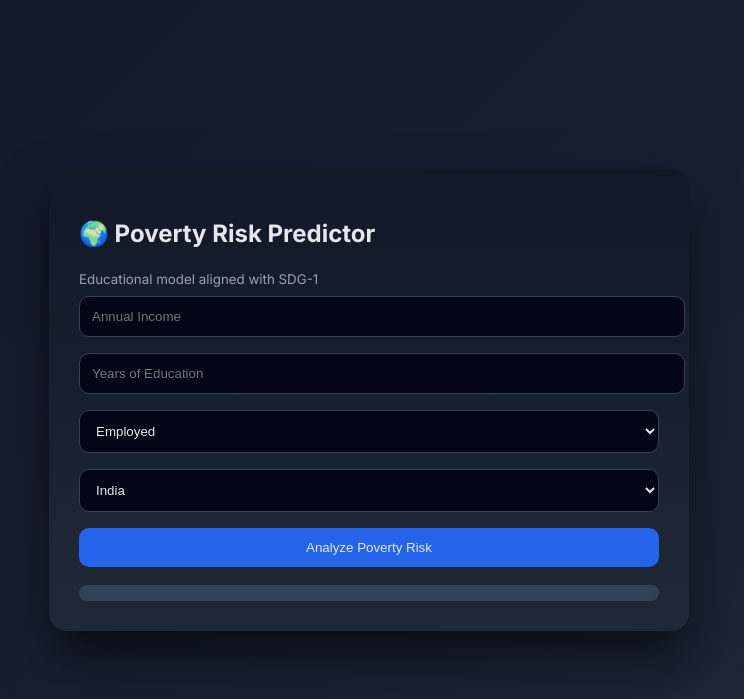
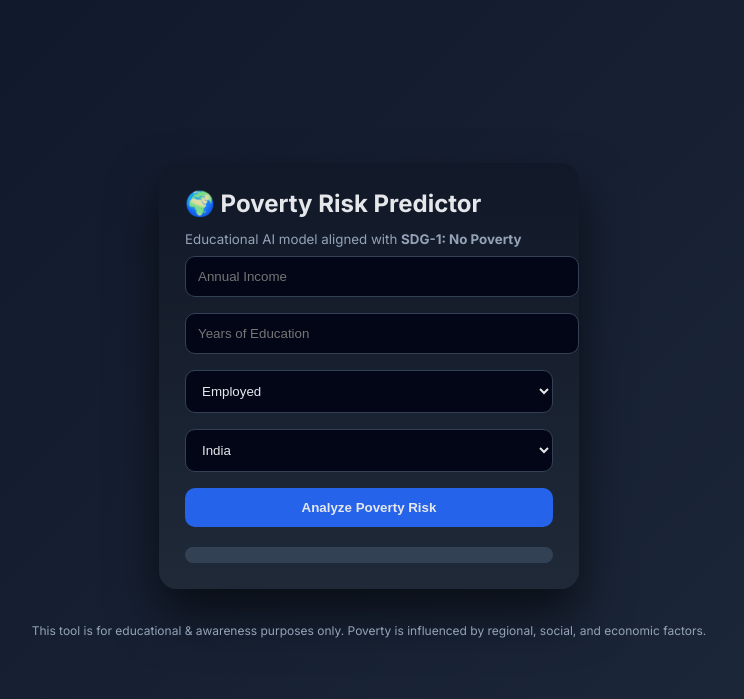
Before and after one commit to Github-of-dp/SDG_Poverty_App, a Flask app: page / in a window 1280 px wide. Shown: the top 699 px of the page, without its empty margins (271-1015 px from the left). Run offline with Flask 3, Linux system fonts and the light colour scheme.

Commit message:
Update index.html

```diff
--- a/templates/index.html
+++ b/templates/index.html
@@ -5,83 +5,155 @@
 <link href="https://fonts.googleapis.com/css2?family=Inter:wght@400;500;600;700&display=swap" rel="stylesheet">
 
 <style>
-body {
-    font-family: 'Inter', sans-serif;
-    background: linear-gradient(135deg,#0f172a,#1e293b);
-    min-height:100vh; display:flex; justify-content:center; align-items:center;
-    color:#e5e7eb; margin:0;
+body{
+    font-family:'Inter',sans-serif;
+    background:linear-gradient(135deg,#0f172a,#1e293b);
+    margin:0; min-height:100vh;
+    display:flex; justify-content:center; align-items:center;
+    color:#e5e7eb;
 }
-.box {
+.container{
+    display:grid;
+    grid-template-columns: 1fr 420px 1fr;
+    gap:24px;
+    max-width:1200px;
+    width:100%;
+    padding:20px;
+}
+.center{
     background:linear-gradient(180deg,#111827,#1f2937);
-    padding:30px; max-width:580px; width:100%;
-    border-radius:18px; box-shadow:0 25px 50px rgba(0,0,0,.6);
+    padding:26px;
+    border-radius:18px;
+    box-shadow:0 25px 50px rgba(0,0,0,.6);
 }
-input,select,button {
-    width:100%; padding:12px; margin:8px 0; border-radius:10px;
-    background:#020617; border:1px solid #334155; color:#e5e7eb;
+.side{
+    display:flex;
+    flex-direction:column;
+    gap:16px;
 }
-button { background:#2563eb; border:none; cursor:pointer; }
-.bar { height:16px; background:#334155; border-radius:999px; overflow:hidden; margin-top:10px; }
-.fill { height:100%; width:0%; transition:.6s; }
-.card {
-    margin-top:18px; background:#020617; border:1px solid #334155;
-    padding:14px; border-radius:14px;
+.card{
+    background:#020617;
+    border:1px solid #334155;
+    border-radius:14px;
+    padding:14px;
 }
-h3 { margin:0 0 8px 0; font-size:15px; }
-ul { padding-left:18px; margin:6px 0; }
-li { font-size:13px; line-height:1.6; color:#cbd5f5; }
-small { color:#94a3b8; }
+h2,h3{margin:0 0 10px 0;}
+small{color:#94a3b8;}
+input,select,button{
+    width:100%;
+    padding:12px;
+    margin:8px 0;
+    border-radius:10px;
+    background:#020617;
+    border:1px solid #334155;
+    color:#e5e7eb;
+}
+button{
+    background:#2563eb;
+    border:none;
+    font-weight:600;
+    cursor:pointer;
+}
+.bar{
+    height:16px;
+    background:#334155;
+    border-radius:999px;
+    overflow:hidden;
+    margin-top:10px;
+}
+.fill{
+    height:100%;
+    width:0%;
+    transition:.6s;
+}
+ul{padding-left:18px;margin:6px 0;}
+li{font-size:13px;color:#cbd5f5;line-height:1.6;}
+.footer{
+    grid-column:1 / -1;
+    text-align:center;
+    font-size:12px;
+    color:#94a3b8;
+    margin-top:10px;
+}
+@media(max-width:1000px){
+    .container{grid-template-columns:1fr;}
+}
 </style>
 </head>
 
 <body>
-<div class="box">
+
+<div class="container">
+
+    <!-- LEFT SIDE -->
+    <div class="side">
+        <div id="why" class="card" style="display:none;">
+            <h3>🧠 Why this result?</h3>
+            <ul>
+                <li id="w1"></li>
+                <li id="w2"></li>
+                <li id="w3"></li>
+            </ul>
+        </div>
+
+        <div id="country" class="card" style="display:none;">
+            <h3>🌍 Country Poverty Context</h3>
+            <p id="context"></p>
+        </div>
+    </div>
+
+    <!-- CENTER -->
+    <div class="center">
         <h2>🌍 Poverty Risk Predictor</h2>
-<small>Educational model aligned with SDG-1</small>
+        <small>Educational AI model aligned with <b>SDG-1: No Poverty</b></small>
 
         <form id="form">
             <input type="number" name="income" placeholder="Annual Income" required>
             <input type="number" name="education" placeholder="Years of Education" required>
-<select name="employment"><option value="1">Employed</option><option value="0">Unemployed</option></select>
-<select name="country"><option>India</option><option>USA</option><option>UK</option><option>UAE</option><option>Nigeria</option><option>Brazil</option></select>
+            <select name="employment">
+                <option value="1">Employed</option>
+                <option value="0">Unemployed</option>
+            </select>
+            <select name="country">
+                <option>India</option>
+                <option>USA</option>
+                <option>UK</option>
+                <option>UAE</option>
+                <option>Nigeria</option>
+                <option>Brazil</option>
+            </select>
             <button>Analyze Poverty Risk</button>
         </form>
 
-<div id="result"></div>
+        <div id="result" style="margin-top:12px;font-weight:600;"></div>
         <div class="bar"><div id="fill" class="fill"></div></div>
+    </div>
 
-<!-- A -->
-<div id="why" class="card" style="display:none;">
-<h3>🧠 Why this result?</h3>
+    <!-- RIGHT SIDE -->
+    <div class="side">
+        <div id="sim" class="card" style="display:none;">
+            <h3>🔮 Scenario Simulation</h3>
             <ul>
-<li id="w1"></li><li id="w2"></li><li id="w3"></li>
+                <li id="s1"></li>
+                <li id="s2"></li>
             </ul>
         </div>
 
-<!-- B -->
-<div id="country" class="card" style="display:none;">
-<h3>🌍 Country Poverty Context</h3>
-<p id="context"></p>
+        <div id="sdg" class="card" style="display:none;">
+            <h3>🎯 SDG Alignment</h3>
+            <p id="sdgtext"></p>
+        </div>
     </div>
 
-<!-- C -->
-<div id="sim" class="card" style="display:none;">
-<h3>🔮 Scenario Simulation</h3>
-<ul>
-<li id="s1"></li><li id="s2"></li>
-</ul>
-</div>
-
-<!-- D -->
+    <!-- SESSION HISTORY -->
     <div id="history" class="card" style="display:none;">
         <h3>📜 Session History</h3>
         <ul id="hist"></ul>
     </div>
 
-<!-- E -->
-<div id="sdg" class="card" style="display:none;">
-<h3>🎯 SDG Alignment</h3>
-<p id="sdgtext"></p>
+    <div class="footer">
+        This tool is for educational & awareness purposes only.
+        Poverty is influenced by regional, social, and economic factors.
     </div>
 
 </div>
@@ -92,34 +164,30 @@ e.preventDefault();
     const res = await fetch("/predict",{method:"POST",body:new FormData(e.target)});
     const d = await res.json();
 
-document.getElementById("result").innerText = `Risk: ${d.risk}% (${d.level})`;
-document.getElementById("fill").style.width = d.risk+"%";
-document.getElementById("fill").style.background = d.color;
+    result.innerText = `Poverty Risk: ${d.risk}% (${d.level})`;
+    fill.style.width = d.risk + "%";
+    fill.style.background = d.color;
 
-// A
-document.getElementById("why").style.display="block";
+    why.style.display="block";
     w1.innerText=`Base poverty risk: ${d.base_risk}%`;
     w2.innerText=`Education reduced risk by ${d.education_impact}%`;
     w3.innerText=`Employment reduced risk by ${d.employment_impact}%`;
 
-// B
-document.getElementById("country").style.display="block";
-context.innerText = d.country_context;
+    country.style.display="block";
+    context.innerText=d.country_context;
 
-// C
-document.getElementById("sim").style.display="block";
+    sim.style.display="block";
     s1.innerText=`If income increases by 20% → Risk ≈ ${d.simulations.income_plus_20}%`;
     s2.innerText=`If income decreases by 20% → Risk ≈ ${d.simulations.income_minus_20}%`;
 
-// D
-document.getElementById("history").style.display="block";
+    sdg.style.display="block";
+    sdgtext.innerText=`${d.sdg.goal} | Impact: ${d.sdg.impact}`;
+
+    history.style.display="block";
     hist.innerHTML="";
     d.history.forEach(h=>hist.innerHTML+=`<li>${h.time} – ${h.country} – ${h.risk}%</li>`);
-
-// E
-document.getElementById("sdg").style.display="block";
-sdgtext.innerText=`${d.sdg.goal} | Impact Level: ${d.sdg.impact}`;
 }
 </script>
+
 </body>
 </html>
```
Lines whose indentation alone changed are shown as unchanged.
